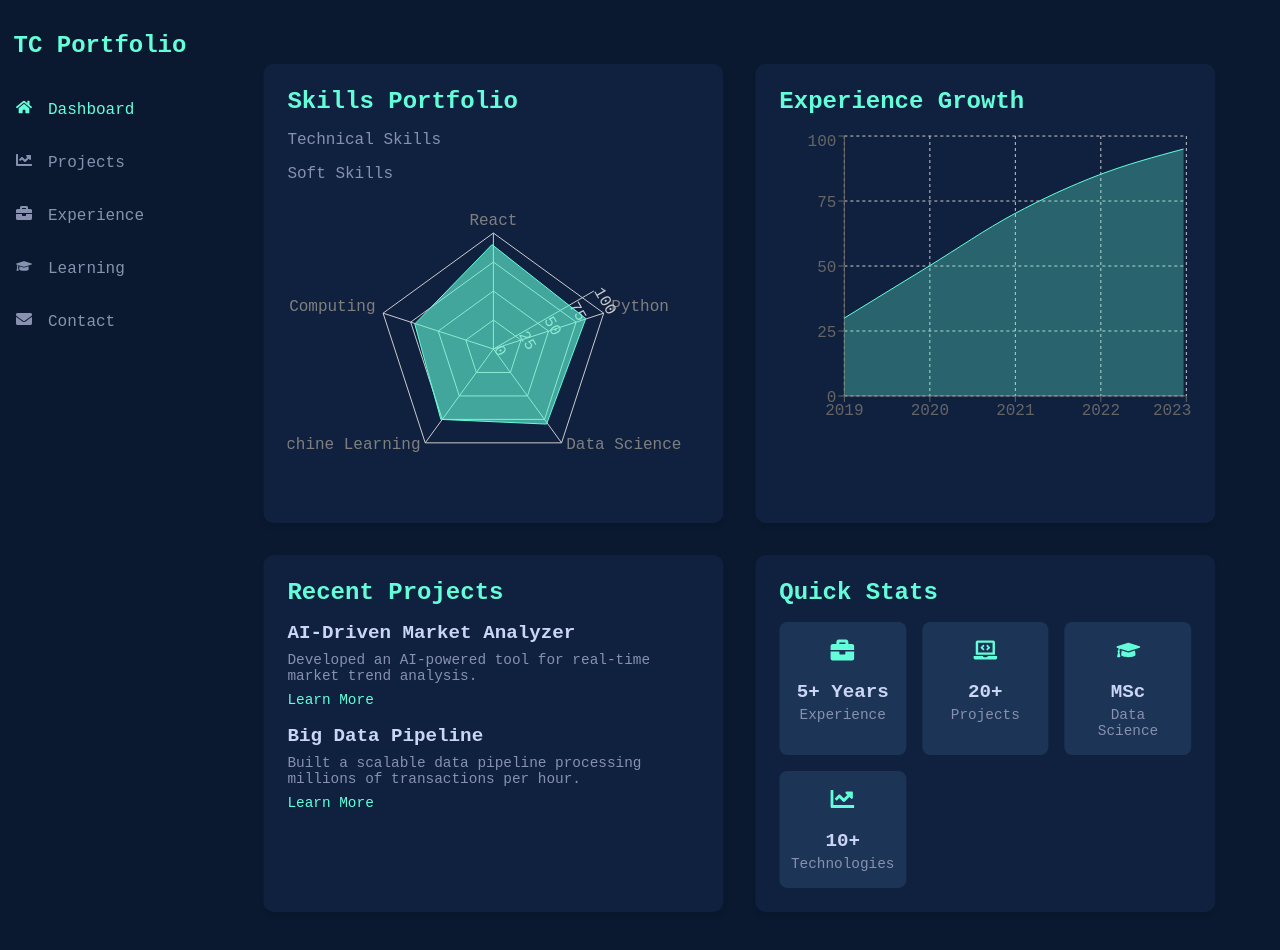
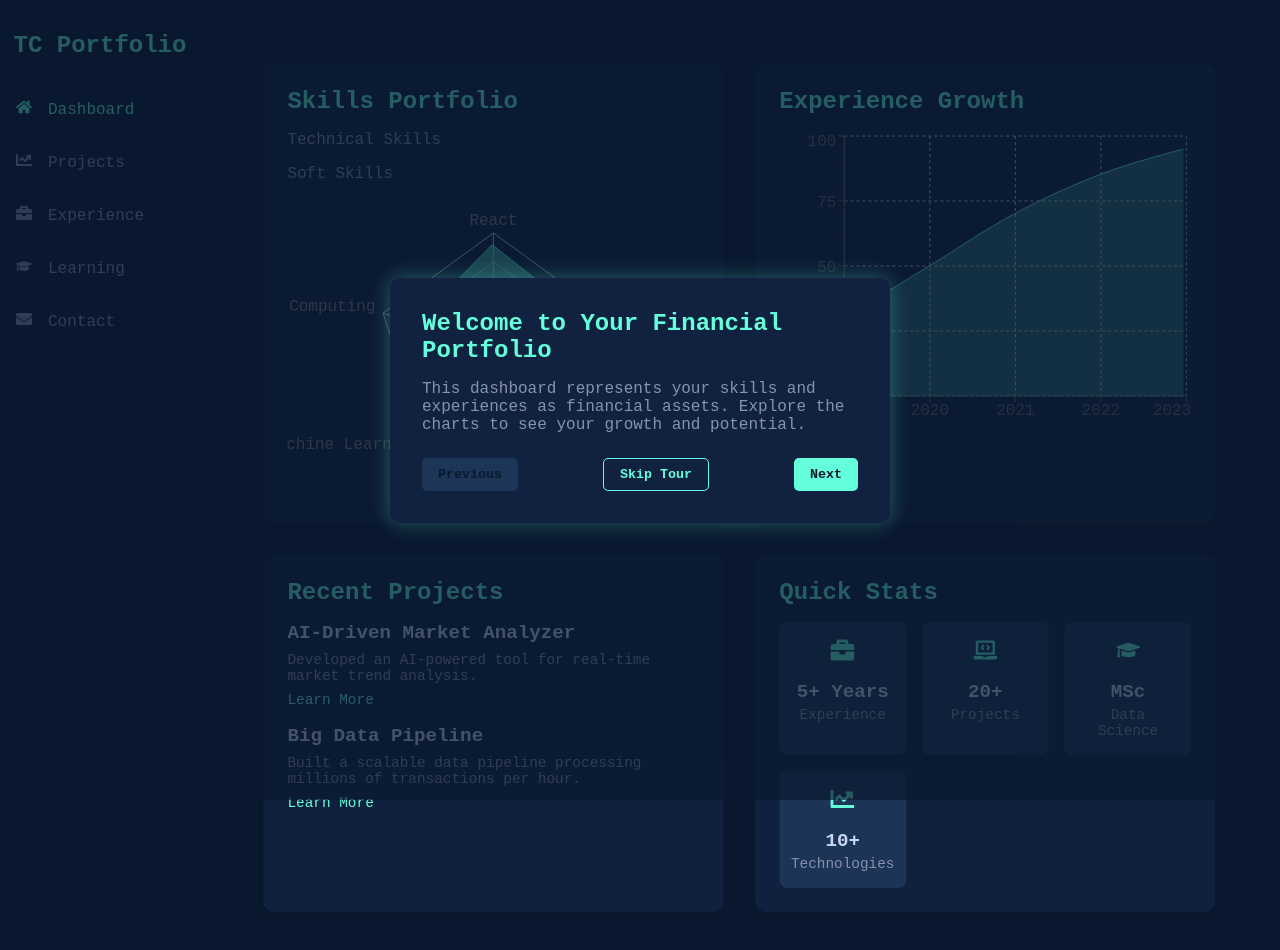
Before and after one commit to tyler-carty/tyler-carty.github.io, a React (Create React App) app: page / in a window 1280 px wide. Both pictures are taken after a click on the button "Access Portfolio". Shown: the top 950 px of the page. Built offline with nearby package versions, Linux system fonts and the light colour scheme.

Commit message:
implemented v1 of the guided tour, simple but does the job

```diff
--- a/src/App.js
+++ b/src/App.js
@@ -1,4 +1,4 @@
-import React from 'react';
+import React, { useState } from 'react';
 import { BrowserRouter as Router, Route, Routes, useLocation } from 'react-router-dom';
 import { AnimatePresence } from 'framer-motion';
 import styled from 'styled-components';
@@ -11,6 +11,7 @@ import ProjectInvestments from './components/ProjectInvestments';
 import ExperienceTradingFloor from './components/ExperienceTradingFloor';
 import LearningFutures from './components/LearningFutures';
 import ContactTradingDesk from './components/ContactTradingDesk';
+import GuidedTour from './components/GuidedTour';
 
 const AppContainer = styled.div`
     display: flex;
@@ -52,12 +53,27 @@ const AnimatedRoutes = () => {
 function AppContent() {
     const location = useLocation();
     const isLoginPage = location.pathname === '/';
+    const [showTour, setShowTour] = useState(false);
+
+    const handleLogin = () => {
+        setShowTour(true);
+    };
 
     return (
         <AppContainer>
             {!isLoginPage && <Sidebar />}
             <MainContent hasSidebar={!isLoginPage}>
-                <AnimatedRoutes />
+                <AnimatePresence mode="wait">
+                    <Routes location={location} key={location.pathname}>
+                        <Route path="/" element={<PageTransitionWrapper><LoginScreen onLogin={handleLogin} /></PageTransitionWrapper>} />
+                        <Route path="/dashboard" element={<PageTransitionWrapper><Dashboard /></PageTransitionWrapper>} />
+                        <Route path="/projects" element={<PageTransitionWrapper><ProjectInvestments /></PageTransitionWrapper>} />
+                        <Route path="/experience" element={<PageTransitionWrapper><ExperienceTradingFloor /></PageTransitionWrapper>} />
+                        <Route path="/learning" element={<PageTransitionWrapper><LearningFutures /></PageTransitionWrapper>} />
+                        <Route path="/contact" element={<PageTransitionWrapper><ContactTradingDesk /></PageTransitionWrapper>} />
+                    </Routes>
+                </AnimatePresence>
+                {showTour && <GuidedTour />}
             </MainContent>
         </AppContainer>
     );
--- /dev/null
+++ b/src/components/GuidedTour.js
@@ -0,0 +1,160 @@
+import React, { useState, useEffect } from 'react';
+import { useNavigate, useLocation } from 'react-router-dom';
+import styled from 'styled-components';
+import { motion, AnimatePresence } from 'framer-motion';
+
+const TourOverlay = styled(motion.div)`
+  position: fixed;
+  top: 0;
+  left: 0;
+  right: 0;
+  bottom: 0;
+  background-color: rgba(10, 25, 47, 0.7);
+  display: flex;
+  align-items: center;
+  justify-content: center;
+  z-index: 1000;
+`;
+
+const TourCard = styled(motion.div)`
+  background-color: #112240;
+  border-radius: 10px;
+  padding: 2rem;
+  max-width: 500px;
+  box-shadow: 0 0 20px rgba(100, 255, 218, 0.3);
+`;
+
+const TourTitle = styled.h2`
+  color: #64ffda;
+  font-size: 1.5rem;
+  margin-bottom: 1rem;
+`;
+
+const TourContent = styled.p`
+  color: #8892b0;
+  margin-bottom: 1.5rem;
+`;
+
+const TourNavigation = styled.div`
+  display: flex;
+  justify-content: space-between;
+`;
+
+const TourButton = styled.button`
+  background-color: #64ffda;
+  color: #0a192f;
+  border: none;
+  padding: 0.5rem 1rem;
+  border-radius: 5px;
+  cursor: pointer;
+  font-weight: bold;
+  transition: all 0.3s ease;
+
+  &:hover {
+    background-color: #45c7b3;
+  }
+
+  &:disabled {
+    background-color: #1d3557;
+    cursor: not-allowed;
+  }
+`;
+
+const SkipButton = styled(TourButton)`
+  background-color: transparent;
+  color: #64ffda;
+  border: 1px solid #64ffda;
+
+  &:hover {
+    background-color: rgba(100, 255, 218, 0.1);
+  }
+`;
+
+const tourSteps = [
+    {
+        path: '/dashboard',
+        title: 'Welcome to Your Financial Portfolio',
+        content: 'This dashboard represents your skills and experiences as financial assets. Explore the charts to see your growth and potential.',
+    },
+    {
+        path: '/projects',
+        title: 'Project Investments',
+        content: 'Here you\'ll find your top projects, represented as investment opportunities. Click on each project to reveal more details and performance metrics.',
+    },
+    {
+        path: '/experience',
+        title: 'Experience Trading Floor',
+        content: 'Your professional journey is visualized as a trading floor timeline. Scroll through to see your career milestones and achievements.',
+    },
+    {
+        path: '/learning',
+        title: 'Learning Futures',
+        content: 'This section showcases your ongoing learning and future skill projections. It\'s like investing in your personal growth!',
+    },
+    {
+        path: '/contact',
+        title: 'Contact Trading Desk',
+        content: 'Ready to connect? Use this form to reach out, just like you would contact a trading desk for high-value transactions.',
+    },
+];
+
+const GuidedTour = () => {
+    const [currentStep, setCurrentStep] = useState(0);
+    const [isTourActive, setIsTourActive] = useState(true);
+    const navigate = useNavigate();
+    const location = useLocation();
+
+    useEffect(() => {
+        if (isTourActive) {
+            navigate(tourSteps[currentStep].path);
+        }
+    }, [currentStep, isTourActive, navigate]);
+
+    const handleNext = () => {
+        if (currentStep < tourSteps.length - 1) {
+            setCurrentStep(currentStep + 1);
+        } else {
+            setIsTourActive(false);
+        }
+    };
+
+    const handlePrev = () => {
+        if (currentStep > 0) {
+            setCurrentStep(currentStep - 1);
+        }
+    };
+
+    const handleSkip = () => {
+        setIsTourActive(false);
+    };
+
+    if (!isTourActive) return null;
+
+    return (
+        <TourOverlay
+            initial={{ opacity: 0 }}
+            animate={{ opacity: 1 }}
+            exit={{ opacity: 0 }}
+        >
+            <TourCard
+                initial={{ scale: 0.8, opacity: 0 }}
+                animate={{ scale: 1, opacity: 1 }}
+                transition={{ duration: 0.3 }}
+            >
+                <TourTitle>{tourSteps[currentStep].title}</TourTitle>
+                <TourContent>{tourSteps[currentStep].content}</TourContent>
+                <TourNavigation>
+                    <TourButton onClick={handlePrev} disabled={currentStep === 0}>
+                        Previous
+                    </TourButton>
+                    <SkipButton onClick={handleSkip}>Skip Tour</SkipButton>
+                    <TourButton onClick={handleNext}>
+                        {currentStep === tourSteps.length - 1 ? 'Finish' : 'Next'}
+                    </TourButton>
+                </TourNavigation>
+            </TourCard>
+        </TourOverlay>
+    );
+};
+
+export default GuidedTour;
--- a/src/components/LoginScreen.js
+++ b/src/components/LoginScreen.js
@@ -57,7 +57,7 @@ const LoginButton = styled.button`
   }
 `;
 
-const LoginScreen = () => {
+const LoginScreen = ({ onLogin }) => {
     const navigate = useNavigate();
     const [isLoading, setIsLoading] = useState(false);
 
@@ -65,6 +65,7 @@ const LoginScreen = () => {
         e.preventDefault();
         setIsLoading(true);
         setTimeout(() => {
+            onLogin(); // Trigger the tour
             navigate('/dashboard');
         }, 1000);
     };
```
